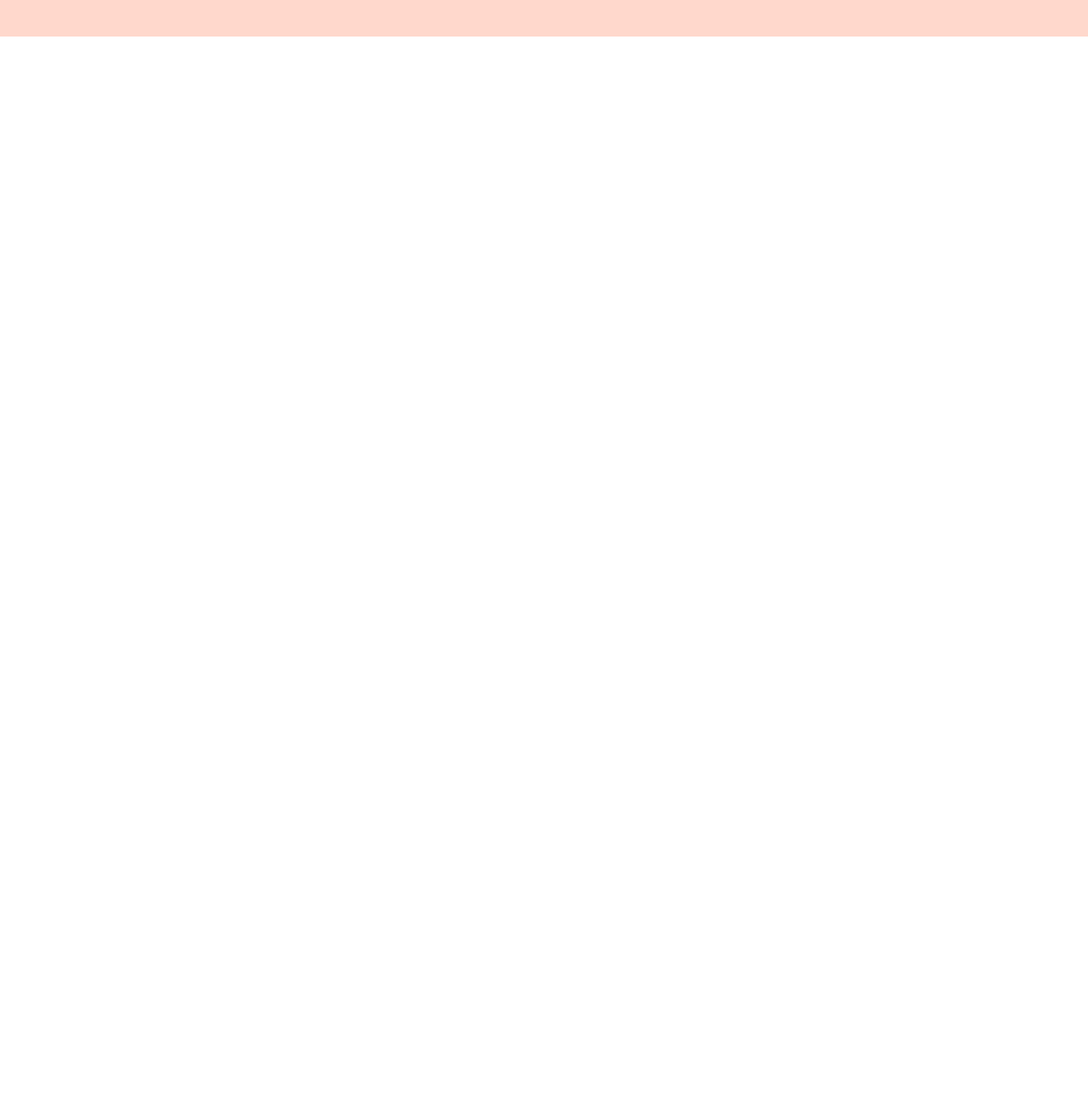
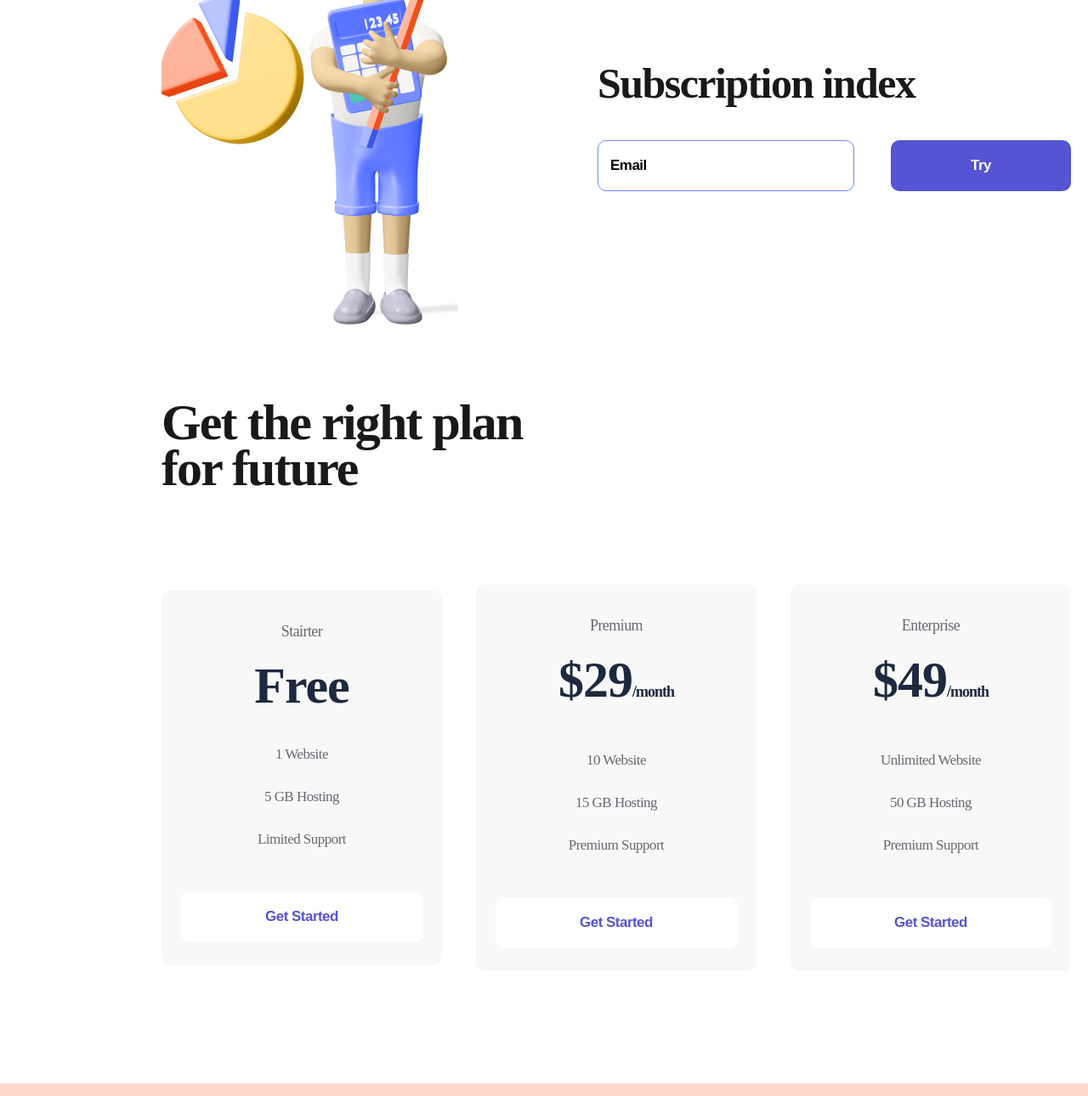
Before and after one commit to Didesh/Documents, a plain HTML site: page index.html in a window 1280 px wide. Shown: the part 954-2244 px from the top of the page at 85% size. Before the commit the page ends 997 px from the top, so only its background shows below. Drawn offline with nearby package versions, Linux system fonts and the light colour scheme.

Commit message:
Add files via upload

```diff
--- a/index.html
+++ b/index.html
@@ -63,6 +63,77 @@
             <img src="./img/firstman.png" alt="firstman">
         </div>
     </section>
+    <section class="container subscribe">
+        <div>
+            <img src="./img/secondman.png" alt="secondman">
+        </div>
+        <div>
+            <h2 class="subscribe_title">
+                Subscription index
+            </h2>
+            <form>
+                <input class="input" type="email" placeholder="Email">
+                <button class="btn btn_violet">
+                    Try
+                </button>
+            </form>
+        </div>
+    </section>
+    <section class="container plan">
+        <h2 class="plan_title">
+            Get the right plan for future
+        </h2>
+        <div class="plan_flex">
+            <div  class="item">
+                <p class="item_text">
+                    Stairter
+                </p>
+                <h3 class="item_title">
+                    Free
+                </h3>
+                <ul>
+                    <li class="item_li">1 Website</li>
+                    <li class="item_li">5 GB Hosting</li>
+                    <li class="item_li">Limited Support</li>
+                </ul>
+                <button class="btn btn_item">
+                    Get Started
+                </button>
+            </div>
+            <div  class="item">
+                <p class="item_text">
+                    Premium
+                </p>
+                <h3 class="item_title">
+                    $29<span>/month</span>
+                </h3>
+                <ul>
+                    <li class="item_li">10 Website</li>
+                    <li class="item_li">15 GB Hosting</li>
+                    <li class="item_li">Premium Support</li>
+                </ul>
+                <button class="btn btn_item">
+                    Get Started
+                </button>
+            </div>
+            <div  class="item">
+                <p class="item_text">
+                    Enterprise
+                </p>
+                <h3 class="item_title">
+                    $49<span>/month</span>
+                </h3>
+                <ul>
+                    <li class="item_li">Unlimited Website</li>
+                    <li class="item_li">50 GB Hosting</li>
+                    <li class="item_li">Premium Support</li>
+                </ul>
+                <button class="btn btn_item">
+                    Get Started
+                </button>
+            </div>
+        </div>
+    </section>
     <footer class="footer">
         <div class="container footer_flex">
                 <div>
--- a/style/style.css
+++ b/style/style.css
@@ -20,10 +20,11 @@
     padding: 59px 0;
 }
 .container{
-    max-width: 1440px;
-    margin: 0 auto;
+    max-width: 1070px;
+    margin: 0px auto;
+    padding-left: 170px;
 }
-.header_flex, .footer_flex, .about{
+.header_flex, .footer_flex, .about, .subscribe, .plan_flex{
     display: flex;
     justify-content: space-between;
     align-items: center;
@@ -105,3 +106,98 @@
     max-width: 410px;
     margin-bottom: 30px;
 }
+.subscribe{
+    margin-bottom: 85px;
+}
+.subscribe_title{
+    font-weight: Bold;
+    font-size: 50px;
+    line-height: 57px;
+    letter-spacing: -1.56px;
+    color: #19191B;
+    margin-bottom: 38px;
+}
+.input{
+    width: 302px;
+    height: 60px;
+    border-radius: 10px;
+    border: 1px solid#7087FF;
+    padding-left: 14px;
+    box-sizing: border-box;
+    margin-right: 39px;
+}
+.input::placeholder, .input{
+    font-weight: Bold;
+    font-size: 17px;
+    line-height: 22px;
+    line-height: 100%;
+    letter-spacing: -0.53px;
+    color: #000000;
+}
+.input:focus{
+    outline: none;
+}
+.plan{
+    margin-bottom: 132px;
+}
+.plan_title{
+    font-weight: Bold;
+    font-size: 60px;
+    line-height: 70px;
+    line-height: 90%;
+    letter-spacing: -1.88px;
+    color: #19191b;
+    max-width: 504px;
+    margin-bottom: 110px;
+}
+.item{
+    width: 330px;
+    background: #F8F8F8;
+    border-radius: 10px;
+    text-align: center;
+    padding: 34px 0 27px;
+
+}
+.item:hover{
+    transition: 500ms;
+    background: #ff7143;
+    box-shadow: 0 32px 34px rgba(255, 112, 59, 0.317827);
+}
+.item_text{
+    font-size: 18px;
+    line-height: 28px;
+    letter-spacing: -0.56px;
+    color: #696871
+    }
+.item:hover .item_text, .item:hover .item_title, .item:hover .item_li{
+    transition: 500ms;
+    color: white;
+}
+.item_title{
+    font-weight: bold;
+    font-size: 60px;
+    line-height: 56px;
+    letter-spacing: -1.03px;
+    color: #1D293F;
+    margin: 22px 0 28px;
+}
+.item_title span{
+    font-size: 18px;
+}
+.item_li{
+    font-size: 17px;
+    line-height: 50px;
+    letter-spacing: -0.53px;
+    color: #696871
+}
+.btn_item{
+    width: 285px;
+    background: #ffffff;
+    color: #5454D4;
+    margin-top: 36px;
+}
+.item:hover .btn_item{
+    background: #9f3919;
+    color: #ffffff;
+    transition: 500ms;
+}
```
Also changed, not shown: img/secondman.png (added).
